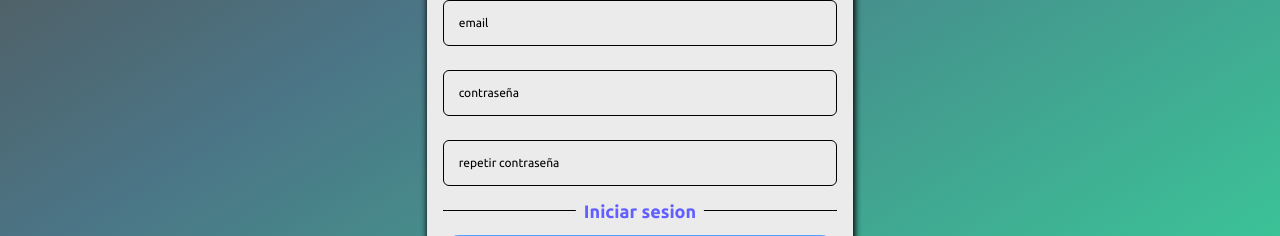
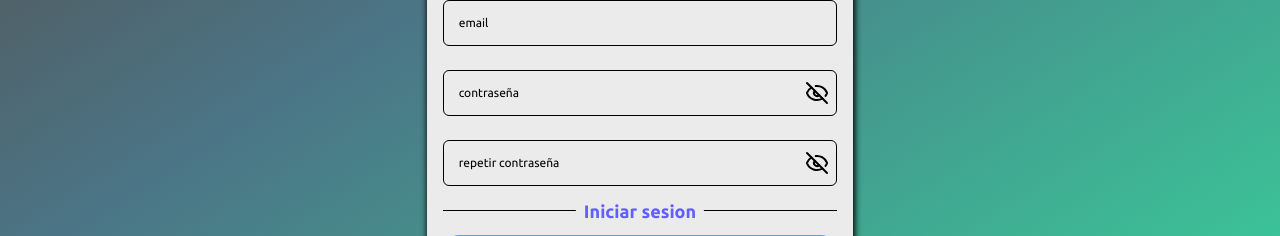
Before and after one commit to YSomarriba02/Autenticacion-Auth-js, a Next.js app: page /auth/signup in a window 1280 px wide. Shown: the part 208-444 px from the top of the page. Built offline with nearby package versions, Linux system fonts and the light colour scheme; no server answers; what @getbrevo/brevo would draw is missing.

Commit message:
Estado de show-hidden a input type  password

```diff
--- a/Components/Field/Field.tsx
+++ b/Components/Field/Field.tsx
@@ -1,8 +1,9 @@
 "use client";
 
-import { useRef, useState } from "react";
+import { useState } from "react";
 import Input from "./Input";
 import Label from "./Label";
+import { Eye, EyeOff } from "lucide-react";
 
 interface props {
   name: string;
@@ -15,6 +16,7 @@ interface props {
   labelBackground?: string;
 
   autoFoc?: true;
+  isValueShow?: boolean;
 }
 
 function handler(element: HTMLDivElement) {}
@@ -29,10 +31,16 @@ export default function Field({
   labelBackground,
 
   autoFoc,
+  isValueShow,
 }: props) {
   const [state, setState] = useState("");
+
+  const [show, setShow] = useState<boolean | undefined>(false);
+  function handleShow() {
+    setShow((prev) => !prev);
+  }
   return (
-    <div className="relative flex flex-col">
+    <div className="relative flex w-full">
       <Input
         name={name}
         max={max}
@@ -41,7 +49,20 @@ export default function Field({
         setState={setState}
         type={typeInput}
         autoFoc={autoFoc}
+        isValueShow={show}
       />
+      {typeInput == "password" &&
+        (show ? (
+          <Eye
+            className="absolute right-[2%] top-1/2 -translate-y-1/2"
+            onClick={handleShow}
+          />
+        ) : (
+          <EyeOff
+            className="absolute right-[2%] top-1/2 -translate-y-1/2"
+            onClick={handleShow}
+          />
+        ))}
       <Label
         htmlFor={name}
         text={text}
--- a/Components/Field/Input.tsx
+++ b/Components/Field/Input.tsx
@@ -1,4 +1,5 @@
-import { ChangeEvent, Dispatch, InputEvent, SetStateAction } from "react";
+import { ChangeEvent, Dispatch, SetStateAction } from "react";
+import { Eye } from "lucide-react";
 
 interface props {
   name: string;
@@ -10,6 +11,8 @@ interface props {
   setState: Dispatch<SetStateAction<string>>;
 
   autoFoc?: true;
+
+  isValueShow?: boolean;
 }
 
 export default function Input({
@@ -21,16 +24,18 @@ export default function Input({
   type = "text",
   setState,
   autoFoc,
+
+  isValueShow,
 }: props) {
   return (
     <input
-      type={type}
+      type={type != "password" ? type : isValueShow ? "text" : "password"}
       required={required}
       name={name}
       maxLength={max}
       minLength={min}
       placeholder={placeholder}
-      className="peer outline-0 p-2 py-2.5 border-clase rounded-md sm:p-3 sm:py-2.5"
+      className="w-full peer outline-0 p-2 py-2.5 border-clase rounded-md sm:p-3 sm:py-2.5"
       onChange={(e: ChangeEvent) => {
         const input = e.target as HTMLInputElement;
         setState(input.value);
--- a/Components/Profile/OtpInput.tsx
+++ b/Components/Profile/OtpInput.tsx
@@ -33,7 +33,7 @@ export default function OtpInput({
         }
         handleBackSpace(indice);
       }}
-      className="sm-mini:size-6 size-10 bg-slate-100 text-black text-center rounded-sm focus:outline-4  focus:outline-blue-400"
+      className="sm-mini:size-6 size-10 bg-zinc-300 dark:bg-(--text) text-black text-center rounded-sm focus:outline-4  focus:outline-blue-400"
     ></input>
   );
 }
--- a/app/globals.css
+++ b/app/globals.css
@@ -29,7 +29,6 @@ html {
     --background_2: #757575;
     --text: #ededed;
     --color-base: #575757;
-
   }
 }
 
--- a/app/lib/services/auth/signUp.ts
+++ b/app/lib/services/auth/signUp.ts
@@ -7,6 +7,7 @@ import updateTokenVerificacionEmail from "../../repositories/updateTokenVerifica
 import generarToken from "@/utils/generarToken"
 import insertTokenVerificacionEmail from "../../repositories/insertTokenVerificacionEmail"
 import enviarTokenEmail from "@/utils/enviarTokenEmail"
+import validarSeguridadPassword from "@/utils/validarSeguridadPassword"
 
 const TIME_VALIDO = (10 * 10) * 1000
 
@@ -20,6 +21,12 @@ export default async function signUp(email: string, password: string): Promise<s
     try {
         const userRepo = await findUserBd(email);
         if (!userRepo) {
+
+            const validarPassword = validarSeguridadPassword({ password })
+            if (typeof validarPassword == "string") {
+                return validarPassword
+            }
+
             const hash = await encriptarPassword(password);
             const userInsert = await insertUserBd({ email, password: hash })
 
--- a/package.json
+++ b/package.json
@@ -13,6 +13,7 @@
     "bcryptjs": "^3.0.3",
     "brcypt": "^1.0.1",
     "dotenv": "^17.2.3",
+    "lucide-react": "^0.577.0",
     "mssql": "^12.2.0",
     "next": "16.1.6",
     "next-auth": "^5.0.0-beta.30",
```
Also changed, not shown: 1 other file (tests, documents, lock files or other folders).
